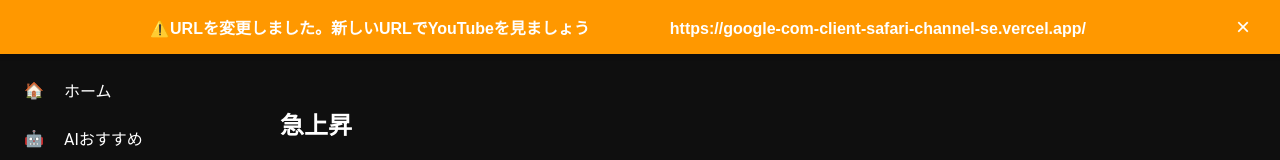
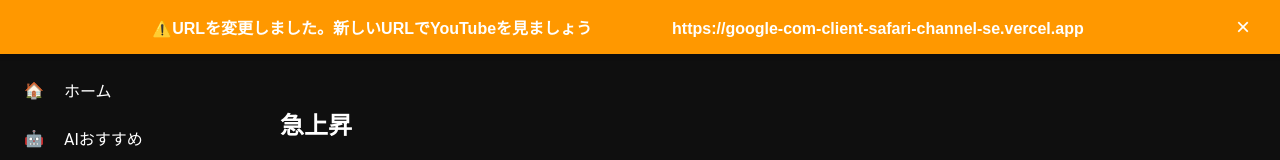
Before and after one commit to daikiz1225-ui/youtubekeikakukorededekinakattaraisssyouyarannnnnnnnnn, a website: page index.html in a window 1280 px wide. Shown: the top 160 px of the page. Drawn offline with nearby package versions, Linux system fonts and the light colour scheme; no server answers; files whose address does not match are found by name.

Commit message:
Update index.html

```diff
--- a/index.html
+++ b/index.html
@@ -10,7 +10,7 @@
 </head>
 <body>
     <div id="notice-bar" class="notice-bar">
-    <span class="notice-text">⚠️URLを変更しました。新しいURLでYouTubeを見ましょう　　　　　https://google-com-client-safari-channel-se.vercel.app/</span>
+    <span class="notice-text">⚠️URLを変更しました。新しいURLでYouTubeを見ましょう　　　　　https://google-com-client-safari-channel-se.vercel.app</span>
     <button class="close-btn" onclick="closeNotice()">&times;</button>
 </div>
 
```
